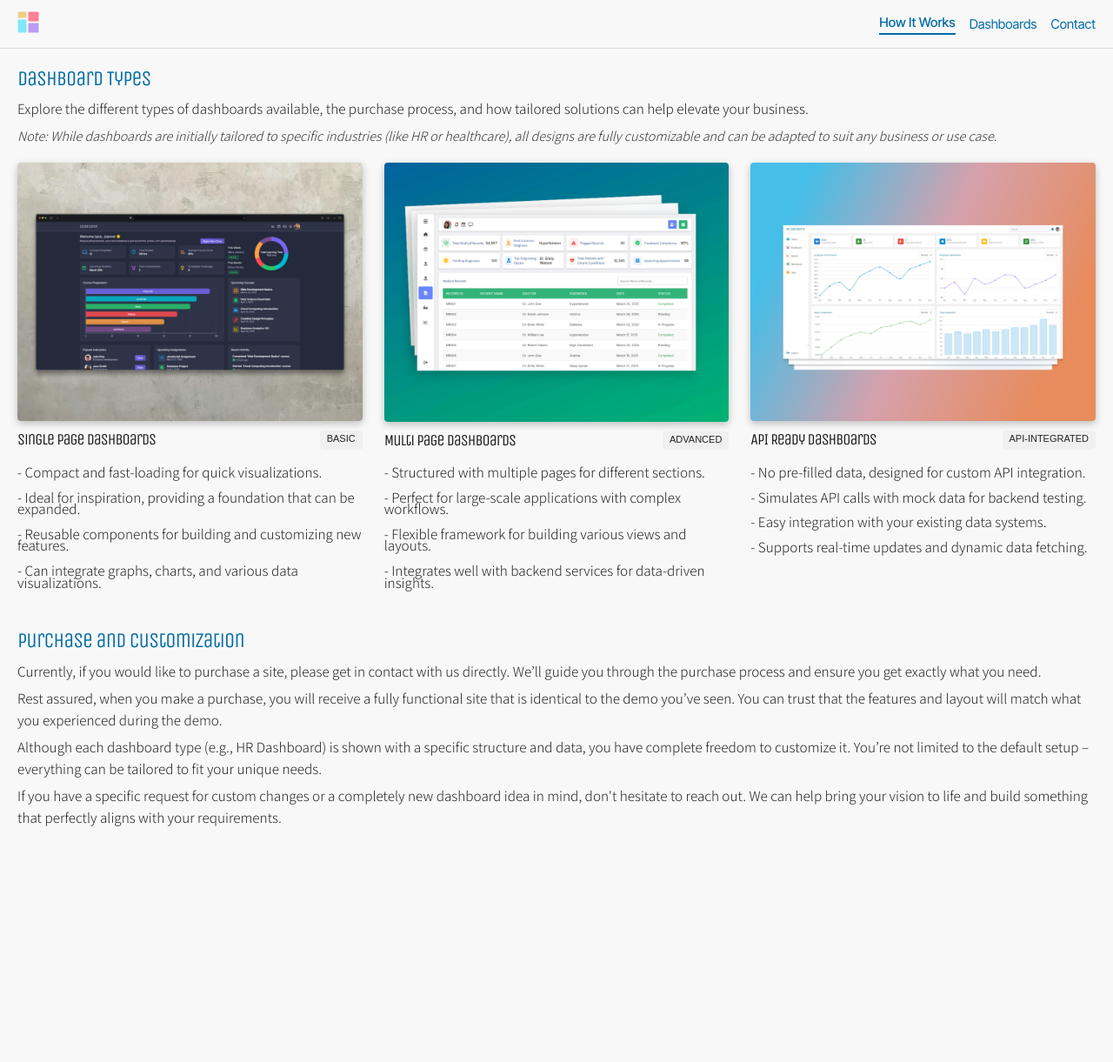
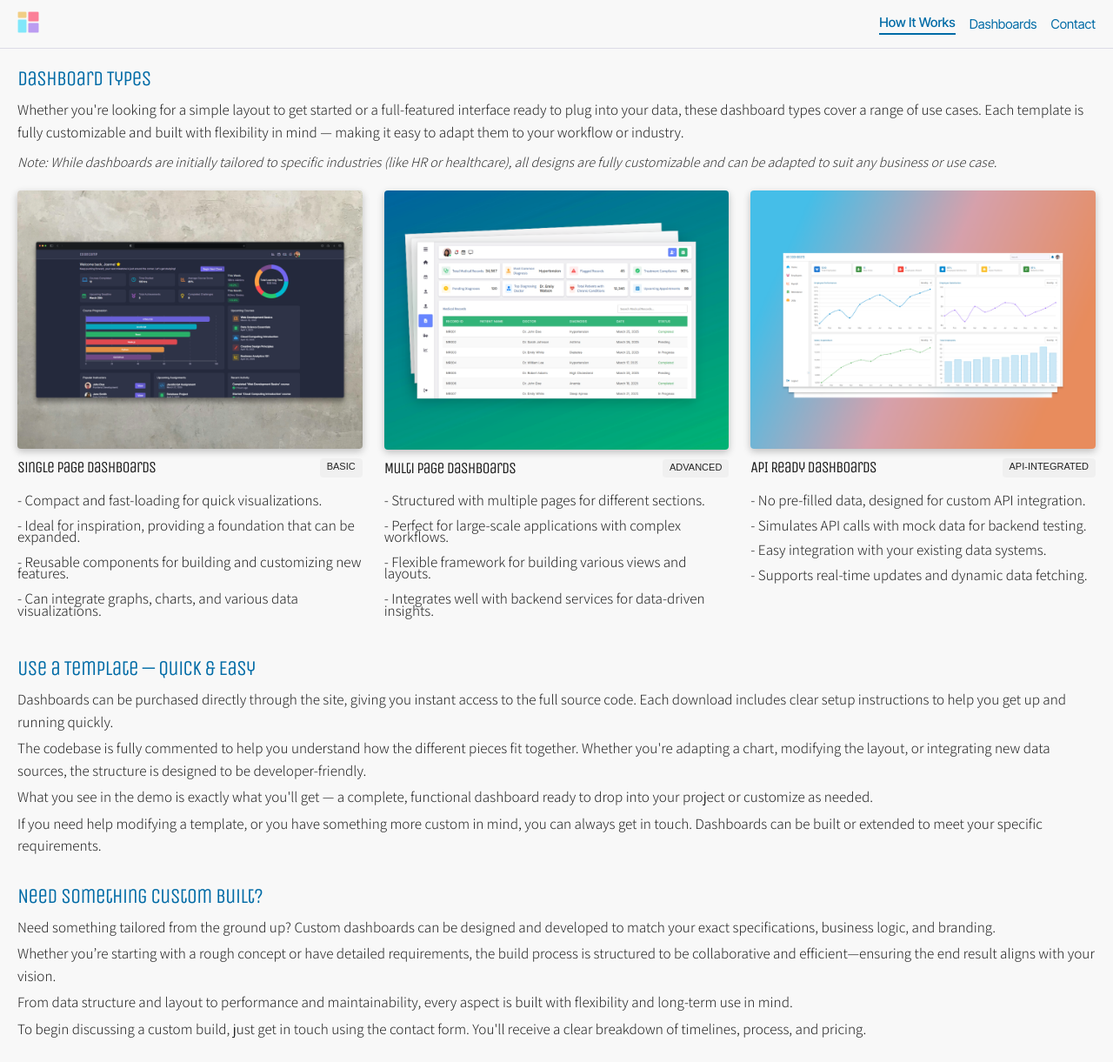
Before and after one commit to joseph-johnson27001/dashboard-website, a Vue app: page /how-it-works in a window 1280 px wide. Shown: the whole page at 87% size. Before the commit the page ends 979 px from the top, so only its background shows below. Built offline with nearby package versions, Linux system fonts and the light colour scheme.

Commit message:
How it works text and structure

```diff
--- a/src/views/HowItWorksPage.vue
+++ b/src/views/HowItWorksPage.vue
@@ -1,23 +1,20 @@
 <template>
   <div class="how-it-works-page">
-    <!-- Hero Section -->
-    <section class="hero">
-      <div class="hero-text">
+    <!-- Dashboards Overview -->
+    <section class="dashboards-overview">
       <h1>Dashboard Types</h1>
       <p>
-          Explore the different types of dashboards available, the purchase
-          process, and how tailored solutions can help elevate your business.
+        Whether you're looking for a simple layout to get started or a
+        full-featured interface ready to plug into your data, these dashboard
+        types cover a range of use cases. Each template is fully customizable
+        and built with flexibility in mind — making it easy to adapt them to
+        your workflow or industry.
       </p>
       <p class="disclaimer">
         Note: While dashboards are initially tailored to specific industries
         (like HR or healthcare), all designs are fully customizable and can be
         adapted to suit any business or use case.
       </p>
-      </div>
-    </section>
-
-    <!-- Dashboards Overview -->
-    <section class="dashboards-overview">
       <div class="dashboard-container">
         <div
           v-for="(dashboard, index) in dashboards"
@@ -36,7 +33,6 @@
             <div class="dashboard-name">{{ dashboard.title }}</div>
             <div class="tag">{{ dashboard.type }}</div>
           </div>
-          <!-- Description List (without list style) -->
           <div class="dashboard-description">
             <ul>
               <li v-for="(item, idx) in dashboard.descriptionList" :key="idx">
@@ -48,31 +44,53 @@
       </div>
     </section>
 
-    <!-- Payment and Contact Section -->
+    <!-- Purchase Section -->
     <section class="payment-method">
-      <h1>Purchase and Customization</h1>
+      <h1>Use a Template — Quick & Easy</h1>
       <p>
-        Currently, if you would like to purchase a site, please get in contact
-        with us directly. We’ll guide you through the purchase process and
-        ensure you get exactly what you need.
+        Dashboards can be purchased directly through the site, giving you
+        instant access to the full source code. Each download includes clear
+        setup instructions to help you get up and running quickly.
       </p>
       <p>
-        Rest assured, when you make a purchase, you will receive a fully
-        functional site that is identical to the demo you’ve seen. You can trust
-        that the features and layout will match what you experienced during the
-        demo.
+        The codebase is fully commented to help you understand how the different
+        pieces fit together. Whether you're adapting a chart, modifying the
+        layout, or integrating new data sources, the structure is designed to be
+        developer-friendly.
       </p>
       <p>
-        Although each dashboard type (e.g., HR Dashboard) is shown with a
-        specific structure and data, you have complete freedom to customize it.
-        You’re not limited to the default setup – everything can be tailored to
-        fit your unique needs.
+        What you see in the demo is exactly what you'll get — a complete,
+        functional dashboard ready to drop into your project or customize as
+        needed.
       </p>
       <p>
-        If you have a specific request for custom changes or a completely new
-        dashboard idea in mind, don't hesitate to reach out. We can help bring
-        your vision to life and build something that perfectly aligns with your
-        requirements.
+        If you need help modifying a template, or you have something more custom
+        in mind, you can always get in touch. Dashboards can be built or
+        extended to meet your specific requirements.
+      </p>
+    </section>
+
+    <!-- Custom Section -->
+    <section class="custom-builds">
+      <h1>Need Something Custom Built?</h1>
+      <p>
+        Need something tailored from the ground up? Custom dashboards can be
+        designed and developed to match your exact specifications, business
+        logic, and branding.
+      </p>
+      <p>
+        Whether you’re starting with a rough concept or have detailed
+        requirements, the build process is structured to be collaborative and
+        efficient—ensuring the end result aligns with your vision.
+      </p>
+      <p>
+        From data structure and layout to performance and maintainability, every
+        aspect is built with flexibility and long-term use in mind.
+      </p>
+      <p>
+        To begin discussing a custom build, just get in touch using the contact
+        form. You'll receive a clear breakdown of timelines, process, and
+        pricing.
       </p>
     </section>
   </div>
@@ -147,16 +165,11 @@ p {
   font-family: "Assistant";
 }
 
-.hero-text p {
-  margin-top: 5px;
-  margin-bottom: 10px;
-}
-
 .disclaimer {
   font-size: 16px;
   font-style: italic;
   color: #333;
-  margin-top: 20px;
+  margin-top: 10px;
 }
 
 .dashboard-container {
@@ -224,7 +237,8 @@ p {
   list-style-type: none;
 }
 
-.payment-method {
+.payment-method,
+.custom-builds {
   margin-top: 30px;
 }
 
@@ -238,7 +252,7 @@ p {
   font-family: "Assistant";
 }
 
-.payment-method p {
+p {
   font-size: 17px;
   margin-top: 5px;
   margin-bottom: 5px;
```
Lines whose indentation alone changed are shown as unchanged.
